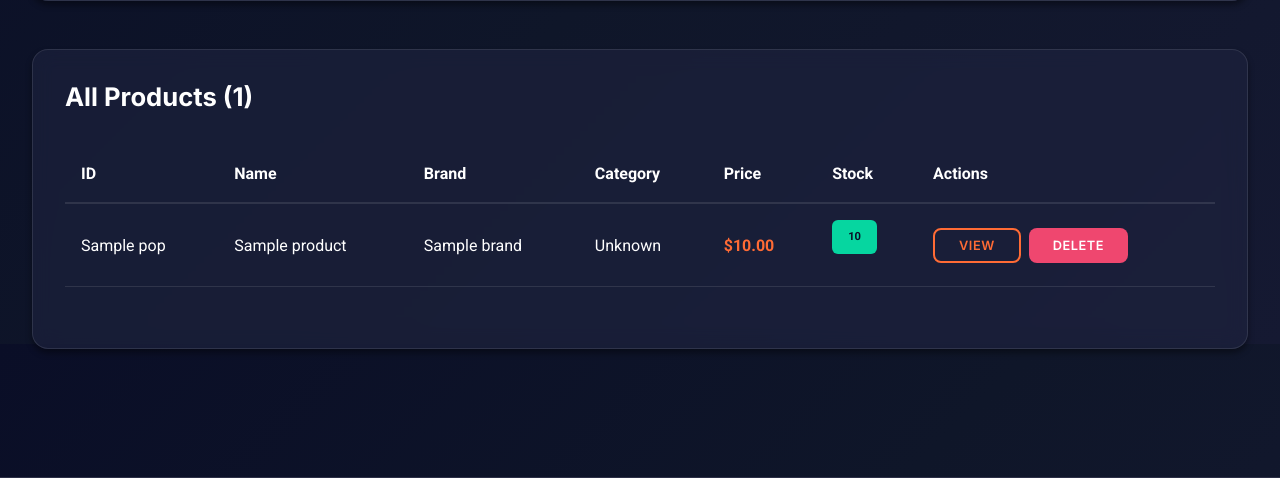
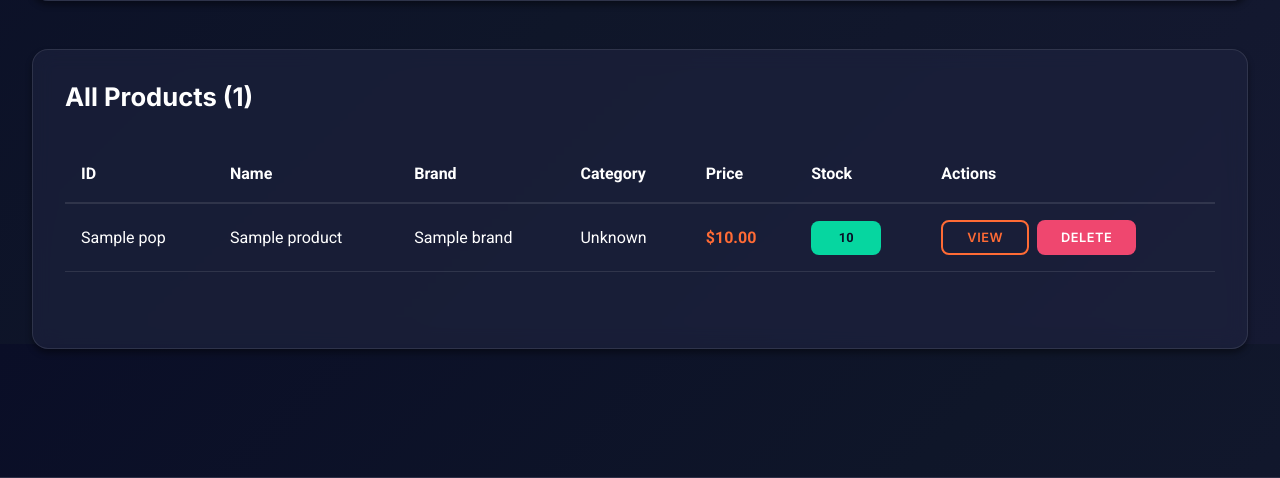
Before and after one commit to doubleUM/website-porto, a Flask app: page /car-spareparts/admin in a window 1280 px wide. Shown: the part 1256-1734 px from the top of the page. Run offline with Flask 3, Linux system fonts and the light colour scheme; a database or web service that is not in the repository returns one stand-in record (values such as "Sample title"); data that the repository does not hold is empty; parts of the project's set-up code (start-up, migrations or seed data) failed here and were passed over.

Commit message:
button size and animation fixes in car-spareparts website

```diff
--- a/static/css/style.css
+++ b/static/css/style.css
@@ -357,6 +357,10 @@ a:hover {
   background: rgba(255, 255, 255, 0.2);
   transform: translate(-50%, -50%);
   transition: width var(--transition-slow), height var(--transition-slow);
+}
+
+.btn:hover {
+  transform: translateY(-2px);
 }
 
 .btn:hover::before {
@@ -1033,6 +1037,19 @@ footer {
   margin-bottom: var(--space-sm);
 }
 
+.badge-admin {
+  display: inline-flex;
+  align-items: center;
+  justify-content: center;
+  width: 70px;
+  height: 34px;
+  border-radius: var(--radius-md);
+  font-size: var(--text-sm);
+  font-weight: 700;
+  margin-bottom: 0;
+  line-height: 1;
+}
+
 .badge-success {
   background: var(--success);
   color: var(--bg-primary);
--- a/templates/admin.html
+++ b/templates/admin.html
@@ -94,9 +94,9 @@
                                 "%.2f"|format(product.price) }}</td>
                             <td style="padding: var(--space-sm);">
                                 {% if product.stock > 0 %}
-                                <span class="badge badge-success">{{ product.stock }}</span>
+                                <span class="badge badge-success badge-admin">{{ product.stock }}</span>
                                 {% else %}
-                                <span class="badge badge-danger">Out</span>
+                                <span class="badge badge-danger badge-admin">Out</span>
                                 {% endif %}
                             </td>
                             <td style="padding: var(--space-sm);">
```
